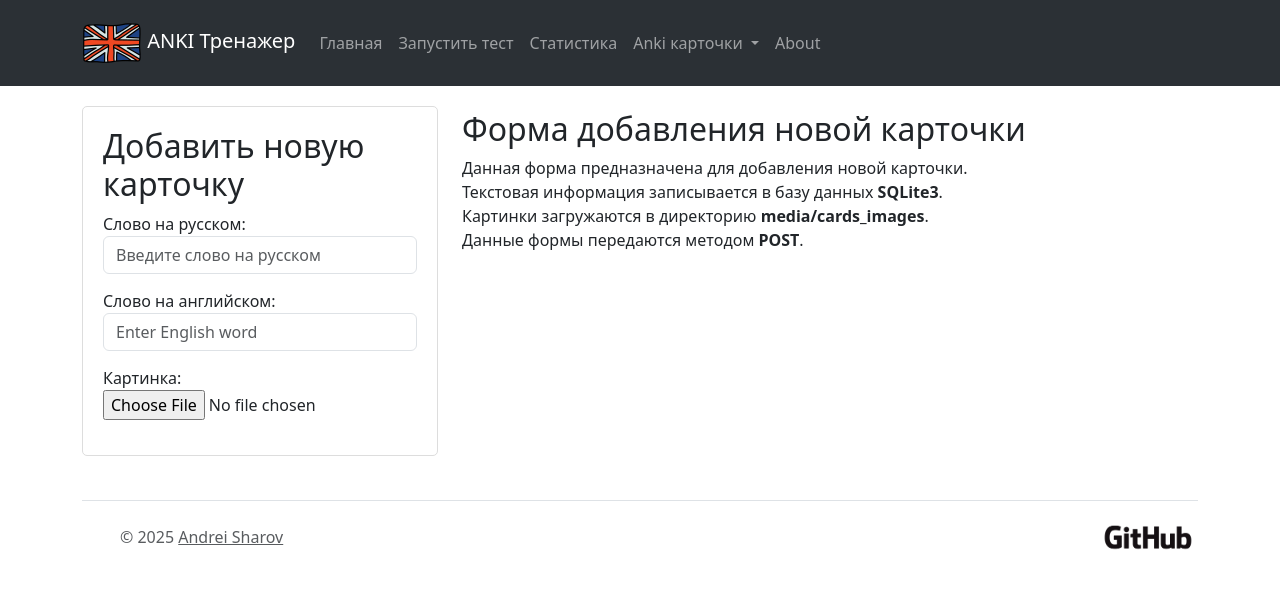
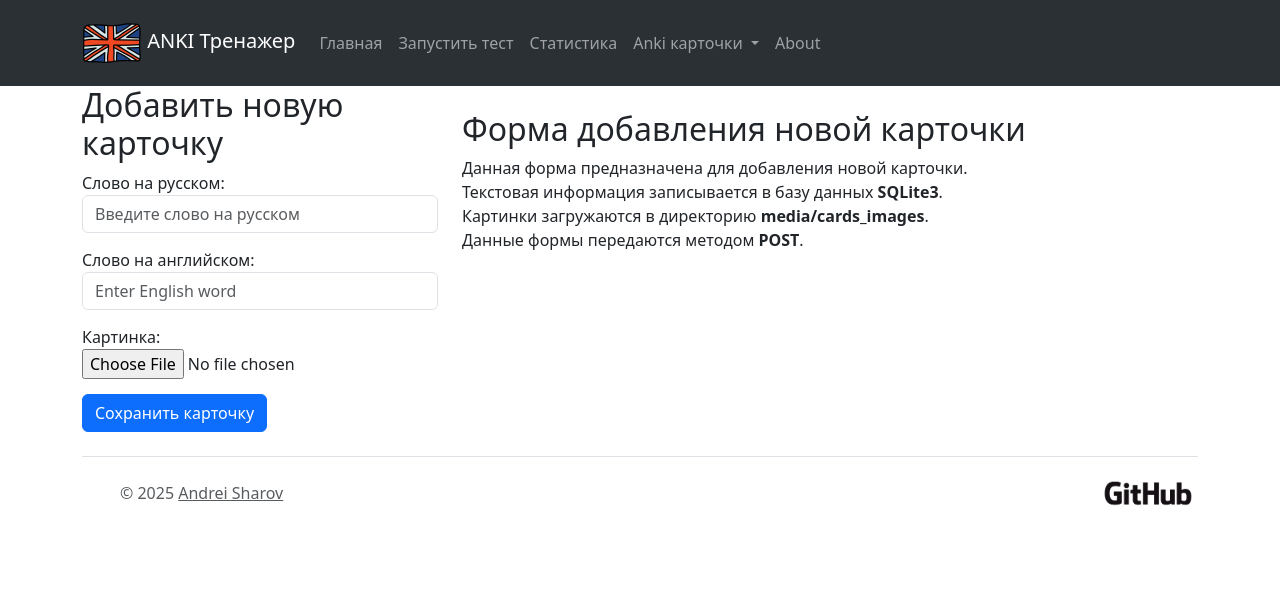
Before and after one commit to andrsharov/language-simulator, a Django app: page /add_card/ in a window 1280 px wide. Shown: the top 589 px of the page. Run offline with Django 5.2, Linux system fonts and the light colour scheme; some libraries are stand-ins or nearby versions.

Commit message:
Fix some layout mistakes in HTML templates.

```diff
--- a/app/simulator/templates/add_card.html
+++ b/app/simulator/templates/add_card.html
@@ -15,7 +15,6 @@
     <div class="row g-4">
       <div class="col-md-4">
 
-          <div class="form-container">
           <h2>Добавить новую карточку</h2>
           <form method="post" enctype="multipart/form-data">
               {% csrf_token %}
@@ -41,7 +40,8 @@
                   {{ form.image }}
               </div>
 
-    </div>
+              <button type="submit" class="btn btn-primary">Сохранить карточку</button>
+          </form>
       </div>
       <div class="col-md-8">
           <h2 class="mt-4">Форма добавления новой карточки</h2>
@@ -52,5 +52,4 @@
          </p>
       </div>
     </div>
-
 {% endblock %}
--- a/app/simulator/templates/base.html
+++ b/app/simulator/templates/base.html
@@ -68,7 +68,6 @@
 
         {% block content %}{% endblock %}
     </div>
-    </div>
 </main>
 
 <div class="container">
--- a/app/simulator/templates/index.html
+++ b/app/simulator/templates/index.html
@@ -57,6 +57,5 @@
             <a href="{% url 'add_card' %}" class="btn btn-success">Добавить карточку</a>
         </div>
     {% endif %}
-</div>
 
 {% endblock %}
```
Lines whose indentation alone changed are shown as unchanged.
